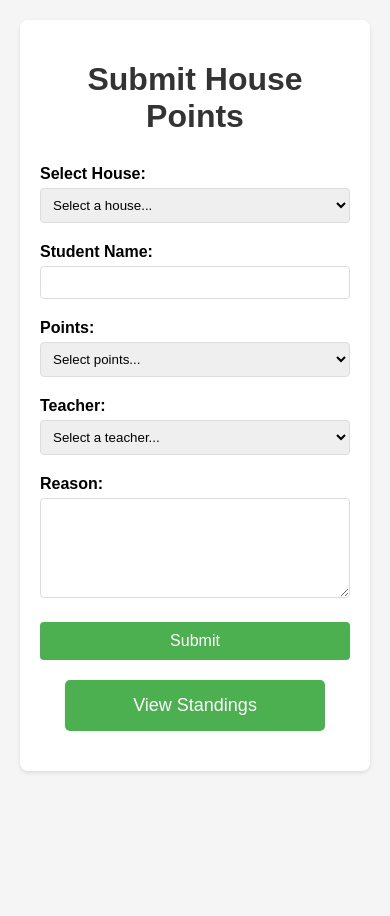
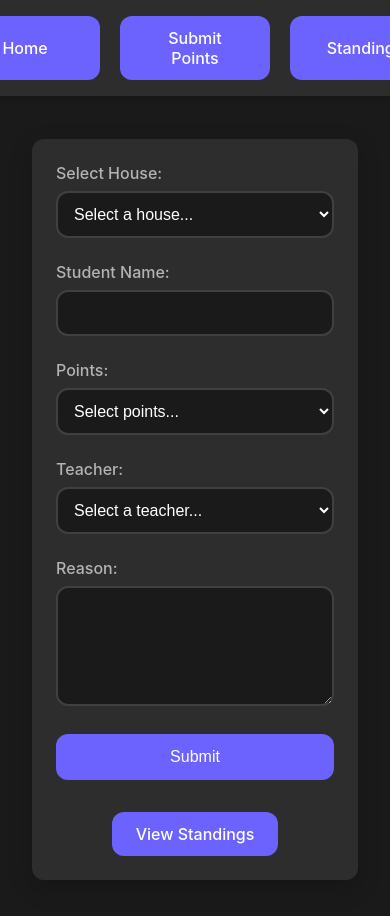
Before and after one commit to Santa-Fe-South-Technology/pathways-house-points-tracker, a plain HTML site: page submit.html in a window 390 px wide. Before the commit the page ends 844 px from the top, so only its background shows below. Drawn offline with Linux system fonts and the light colour scheme.

Commit message:
modernized design; added responsive elements

```diff
--- a/style.css
+++ b/style.css
@@ -1,97 +1,218 @@
+:root {
+  --primary-color: #6c63ff;
+  --error-color: #ff4d4d;
+  --success-color: #00c853;
+  --background-dark: #1a1a1a;
+  --surface-dark: #2d2d2d;
+  --text-primary: #ffffff;
+  --text-secondary: #b3b3b3;
+  --border-radius: 12px;
+}
+
+* {
+  margin: 0;
+  padding: 0;
+  box-sizing: border-box;
+}
+
 body {
-  font-family: Arial, sans-serif;
+  font-family: "Inter", -apple-system, BlinkMacSystemFont, sans-serif;
   margin: 0;
-  padding: 20px;
-  background-color: #f5f5f5;
+  padding: 0;
+  background-color: var(--background-dark);
+  color: var(--text-primary);
+  min-height: 100vh;
 }
 
 .container {
-  max-width: 800px;
+  max-width: 1200px;
   margin: 0 auto;
   padding: 20px;
-  background-color: white;
-  border-radius: 8px;
-  box-shadow: 0 2px 4px rgba(0, 0, 0, 0.1);
+  width: 100%;
+}
+
+@media (max-width: 768px) {
+  .container {
+    padding: 16px;
+  }
 }
 
 h1 {
   text-align: center;
-  color: #333;
-  margin-bottom: 30px;
+  color: var(--text-primary);
+  margin: 40px 0;
+  font-size: 2.5rem;
+  font-weight: 700;
+}
+
+@media (max-width: 768px) {
+  h1 {
+    font-size: 2rem;
+    margin: 24px 0;
+  }
+}
+
+.nav-container {
+  position: fixed;
+  top: 0;
+  left: 0;
+  right: 0;
+  background-color: var(--surface-dark);
+  padding: 16px;
+  box-shadow: 0 2px 8px rgba(0, 0, 0, 0.2);
+  z-index: 1000;
+}
+
+.nav-links {
+  display: flex;
+  justify-content: center;
+  gap: 20px;
 }
 
 .enter-button,
 .nav-button {
-  display: block;
-  width: 200px;
-  margin: 20px auto;
-  padding: 15px 30px;
-  background-color: #4caf50;
-  color: white;
+  display: inline-flex;
+  align-items: center;
+  justify-content: center;
+  min-width: 150px;
+  padding: 12px 24px;
+  background-color: var(--primary-color);
+  color: var(--text-primary);
   text-align: center;
   text-decoration: none;
-  border-radius: 5px;
-  font-size: 18px;
-  transition: background-color 0.3s;
+  border-radius: var(--border-radius);
+  font-size: 16px;
+  font-weight: 500;
+  transition: all 0.3s ease;
+  border: none;
+  cursor: pointer;
 }
 
 .enter-button:hover,
 .nav-button:hover {
-  background-color: #45a049;
+  background-color: #5a52ff;
+  transform: translateY(-1px);
+  box-shadow: 0 4px 12px rgba(108, 99, 255, 0.2);
 }
 
 /* Form styles */
+.form-container {
+  background-color: var(--surface-dark);
+  border-radius: var(--border-radius);
+  padding: 32px;
+  max-width: 600px;
+  margin: 80px auto 20px;
+  box-shadow: 0 8px 24px rgba(0, 0, 0, 0.2);
+}
+
 .form-group {
-  margin-bottom: 20px;
+  margin-bottom: 24px;
 }
 
 label {
   display: block;
-  margin-bottom: 5px;
-  font-weight: bold;
+  margin-bottom: 8px;
+  font-weight: 500;
+  color: var(--text-secondary);
 }
 
 input,
 select,
 textarea {
   width: 100%;
-  padding: 8px;
-  border: 1px solid #ddd;
-  border-radius: 4px;
-  box-sizing: border-box;
+  padding: 12px;
+  background-color: var(--background-dark);
+  border: 2px solid #404040;
+  border-radius: var(--border-radius);
+  color: var(--text-primary);
+  font-size: 16px;
+  transition: all 0.3s ease;
+}
+
+input:focus,
+select:focus,
+textarea:focus {
+  border-color: var(--primary-color);
+  outline: none;
+  box-shadow: 0 0 0 3px rgba(108, 99, 255, 0.2);
 }
 
 textarea {
-  height: 100px;
+  height: 120px;
   resize: vertical;
 }
 
 button[type="submit"] {
   display: block;
   width: 100%;
-  padding: 10px;
-  background-color: #4caf50;
-  color: white;
+  padding: 14px;
+  background-color: var(--primary-color);
+  color: var(--text-primary);
   border: none;
-  border-radius: 4px;
+  border-radius: var(--border-radius);
   cursor: pointer;
   font-size: 16px;
+  font-weight: 500;
+  transition: all 0.3s ease;
 }
 
 button[type="submit"]:hover {
-  background-color: #45a049;
+  background-color: #5a52ff;
+  transform: translateY(-1px);
+  box-shadow: 0 4px 12px rgba(108, 99, 255, 0.2);
+}
+
+@media (max-width: 768px) {
+  .form-container {
+    margin: 60px 16px 20px;
+    padding: 24px;
+  }
 }
 
 /* Graph styles */
 #graph-container {
-  margin: 20px 0;
-  padding: 20px;
-  background-color: white;
-  border-radius: 8px;
-  box-shadow: 0 2px 4px rgba(0, 0, 0, 0.1);
+  margin: 80px auto 20px;
+  padding: 32px;
+  background-color: var(--surface-dark);
+  border-radius: var(--border-radius);
+  box-shadow: 0 8px 24px rgba(0, 0, 0, 0.2);
+  max-width: 1000px;
 }
 
 .navigation {
-  margin-top: 20px;
+  margin-top: 32px;
   text-align: center;
 }
+
+@media (max-width: 768px) {
+  #graph-container {
+    margin: 60px 16px 20px;
+    padding: 24px;
+  }
+}
+
+/* Card styles */
+.card {
+  background-color: var(--surface-dark);
+  border-radius: var(--border-radius);
+  padding: 24px;
+  margin-bottom: 20px;
+  box-shadow: 0 4px 12px rgba(0, 0, 0, 0.1);
+}
+
+/* Loading animation */
+.loading {
+  display: inline-block;
+  width: 50px;
+  height: 50px;
+  border: 3px solid rgba(255, 255, 255, 0.1);
+  border-radius: 50%;
+  border-top-color: var(--primary-color);
+  animation: spin 1s ease-in-out infinite;
+}
+
+@keyframes spin {
+  to {
+    transform: rotate(360deg);
+  }
+}
--- a/submit.html
+++ b/submit.html
@@ -8,8 +8,16 @@
     <title>Submit Points - House Points Tracker</title>
   </head>
   <body>
+    <nav class="nav-container">
+      <div class="nav-links">
+        <a href="index.html" class="nav-button">Home</a>
+        <a href="submit.html" class="nav-button">Submit Points</a>
+        <a href="standings.html" class="nav-button">Standings</a>
+      </div>
+    </nav>
     <div class="container">
       <h1>Submit House Points</h1>
+      <div class="form-container">
         <form id="pointsForm">
           <div class="form-group">
             <label for="house">Select House:</label>
```
Also changed, not shown: graph.js (+28 -2 lines), index.html (+20 -1 lines), standings.html (+7 -3 lines). Lines whose indentation alone changed are shown as unchanged.
